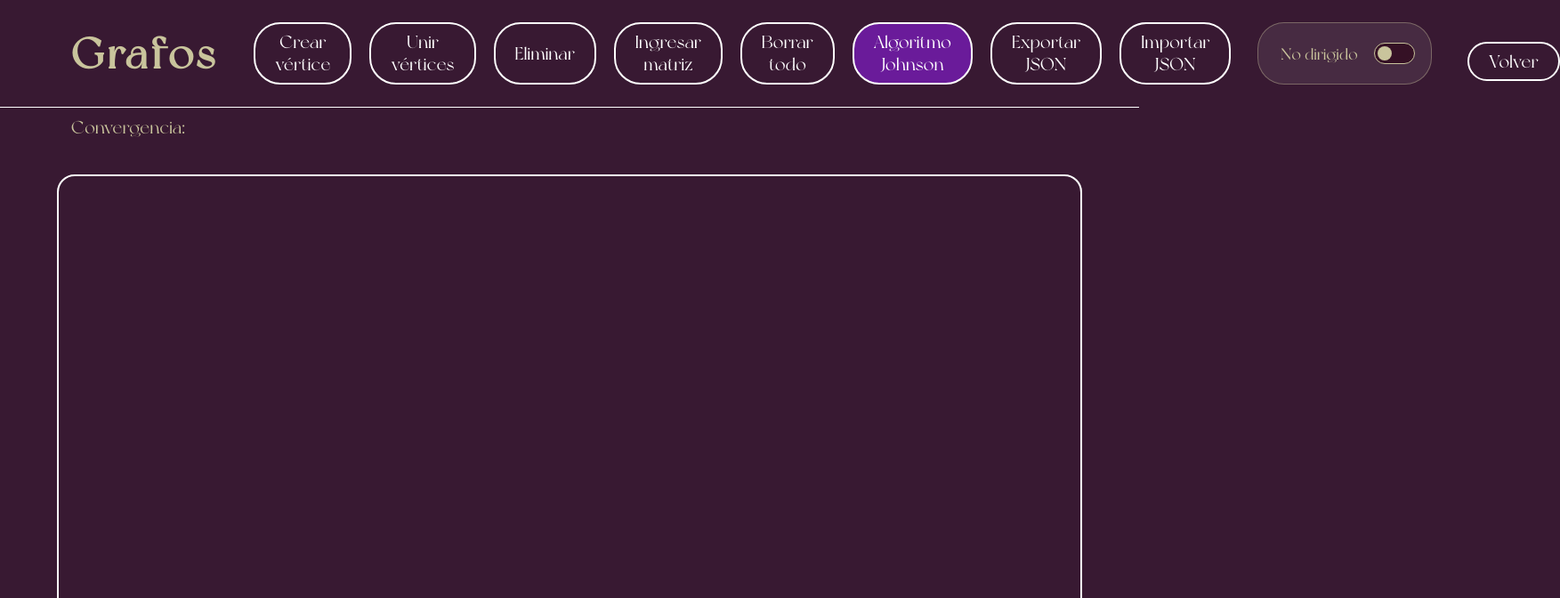
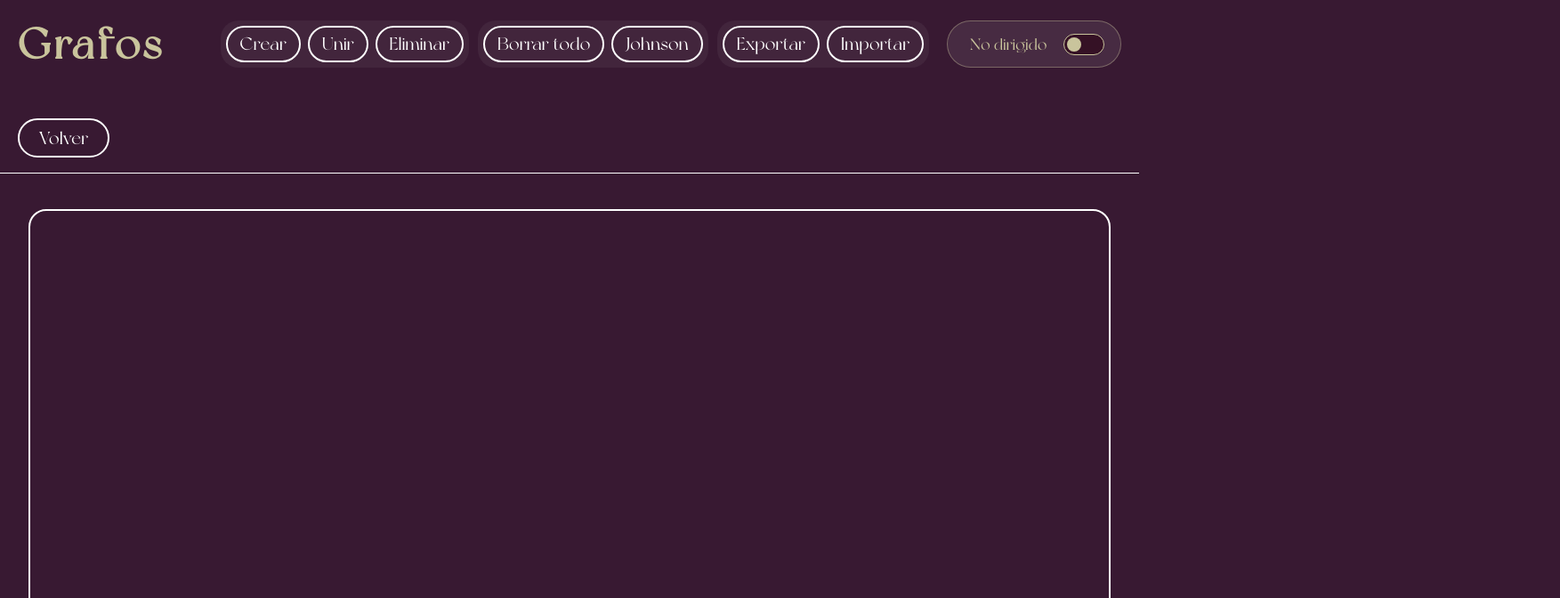
Before and after one commit to annetryoshka/Grafos, a Vue app: page /grafos in a window 1280 px wide. Shown: the top 672 px of the page at 89% size, 1753 px wide, since content can reach past the window. Built offline with nearby package versions, Linux system fonts and the light colour scheme.

Commit message:
arreglado del header y cosas del johnson

```diff
--- a/src/components/Grafos.vue
+++ b/src/components/Grafos.vue
@@ -8,21 +8,22 @@
       </div>
 
       <div class="header-center">
-        <button @click="modo = 'crear'">Crear vértice</button>
-        <button @click="modo = 'unir'">Unir vértices</button>
+      <div class="grupo">
+        <button @click="modo = 'crear'">Crear</button>
+        <button @click="modo = 'unir'">Unir</button>
         <button @click="modo = 'eliminar'">Eliminar</button>
-        <button @click="abrirModalMatriz">Ingresar matriz</button>
-        <button @click="borrarTodo">Borrar todo</button>
-        <button @click="ejecutarJohnson" style="background-color: #6a1b9a; color: white;">Algoritmo Johnson</button>
-        <button @click="exportarJSON">Exportar JSON</button>
-        <button @click="$refs.fileInput.click()">Importar JSON</button>
-          <input
-            ref="fileInput"
-            type="file"
-            accept=".json"
-            @change="importarJSON"
-            style="display:none"
-          />
+
+      </div>
+
+      <div class="grupo">
+        <button @click="borrarTodo" class="btn-danger">Borrar todo</button>
+        <button @click="ejecutarJohnson">Johnson</button>
+      </div>
+
+      <div class="grupo">
+        <button @click="exportarJSON">Exportar</button>
+        <button @click="$refs.fileInput.click()">Importar</button>
+      </div>
 
         <div class="opcion-grafo">
           <span class="label-texto">{{ dirigido ? "Dirigido" : "No dirigido" }}</span>
@@ -35,16 +36,6 @@
 
       <div class="header-right">
         <a href="/">Volver</a>
-      </div>
-
-    </div>
-
-    <div class="contador-convergencia">
-
-  Convergencia:
-
-  <div v-for="(v,i) in vectorConvergencia" :key="i">
-    {{ vertices[i]?.nombre }} → {{ v.toFixed(3) }}
       </div>
 
     </div>
@@ -60,6 +51,7 @@
       @mouseup="mouseupLienzo"
       @mousemove="mousemoveLienzo"
     >
+
 
 
   <div v-if="mostrarModalNombre" class="modal-overlay">
@@ -93,9 +85,9 @@
    @dblclick.stop="editarArista(index)">
   <path
     :d="calcularCurva(arista)"
-    stroke="white"
+    :stroke="esParteDelCamino(arista) ? '#ff1744' : 'white'"
     fill="transparent"
-    stroke-width="2"
+    :stroke-width="esParteDelCamino(arista) ? 4 : 2"
     :marker-end="arista.dirigido ? 'url(#arrow)' : ''"
     @click.stop="clickArista(index)"
     @dblclick.stop="editarArista(index)"
@@ -144,7 +136,7 @@
   {{ vertice.nombre }}
 </div>
 
-    </div
+    </div>
 
 <!-- PANEL INFERIOR -->
 <div class="panel-inferior">
@@ -215,9 +207,13 @@
     <tbody>
       <tr v-for="(fila, i) in resultadosJohnson" :key="i">
         <th style="background: #381932;">{{ vertices[i].nombre }}</th>
-        <td v-for="(dist, j) in fila" :key="j" :style="{ color: dist === '∞' ? '#ff6b6b' : '#63e6be' }">
-          {{ dist }}
-
+          <td
+            v-for="(dist, j) in fila.dist" :key="j" :style="{
+              color: dist === Infinity ? '#ff6b6b' : '#63e6be',
+              background: dist === obtenerMinimo(fila.dist) ? '#ffd70033' : 'transparent',
+              border: esDestinoFinal(i, j) ? '2px solid #ff1744' : 'none',
+              fontWeight: dist === obtenerMinimo(fila.dist) ? 'bold' : 'normal' }">
+            {{ dist === Infinity ? '∞' : dist.toFixed(2) }}
            </td>
       </tr>
     </tbody>
@@ -341,10 +337,6 @@
   </div>
 
 </div>
-
-<button @click="ejecutarJohnson" style="background-color: #6a1b9a; color: white;">Calcular Johnson</button>
-
-<input v-model="pesoTemporal" type="number" step="any" placeholder="Ej: -5" />
 </div>
 
 </template>
@@ -385,7 +377,8 @@ export default {
       matrizEditable: [],
       tamanoMatriz: 0,
 
-      resultadosJohnson: null
+      resultadosJohnson: null,
+      caminoResaltado: []
     }
   },
 
@@ -925,99 +918,165 @@ calcularConvergencia() {
 
 incrementarConvergencia(){
   this.vectorConvergencia = this.calcularConvergencia()
-}
-
 },
 
   ejecutarJohnson() {
   const n = this.vertices.length;
+
+  if (!this.dirigido) {
+    alert("Johnson solo funciona con grafos dirigidos");
+    return;
+  }
+
   if (n === 0) return alert("Crea algunos vértices primero");
 
-    // 1. Paso Bellman-Ford: Creamos un nodo ficticio conectado a todos con peso 0
-    // Esto sirve para calcular los "potenciales" h[i]
-    const h = Array(n + 1).fill(0);
-    const aristasConFicticio = [...this.aristas];
-
-    // Añadimos aristas desde un nodo imaginario (índice n) a todos los demás
+  // Normalizar aristas (importante)
+  const aristas = this.aristas.map(a => ({
+    origen: a.origen,
+    destino: a.destino,
+    peso: Number(a.peso)
+  }));
+
+  // Crear copia con nodo ficticio
+  const aristasConFicticio = [...aristas];
+
   for (let i = 0; i < n; i++) {
     aristasConFicticio.push({ origen: n, destino: i, peso: 0 });
   }
 
-    // Corremos Bellman-Ford para detectar ciclos negativos y obtener h
+  // Bellman-Ford
   const distanciasH = Array(n + 1).fill(Infinity);
   distanciasH[n] = 0;
 
-    for (let i = 0; i < n; i++) { // Relajación V veces
+  for (let i = 0; i < n; i++) {
     aristasConFicticio.forEach(a => {
-        if (distanciasH[a.origen] !== Infinity && distanciasH[a.origen] + a.peso < distanciasH[a.destino]) {
+      if (
+        distanciasH[a.origen] !== Infinity &&
+        distanciasH[a.origen] + a.peso < distanciasH[a.destino]
+      ) {
         distanciasH[a.destino] = distanciasH[a.origen] + a.peso;
       }
     });
   }
 
-    // Detectar si hay ciclo negativo
-    let tieneCicloNegativo = false;
-    aristasConFicticio.forEach(a => {
-      if (distanciasH[a.origen] !== Infinity && distanciasH[a.origen] + a.peso < distanciasH[a.destino]) {
-        tieneCicloNegativo = true;
-      }
-    });
-
-    if (tieneCicloNegativo) {
-      alert("⚠️ Error: Se detectó un ciclo negativo. Johnson no puede procesar esto.");
+  // Detectar ciclo negativo
+  for (let a of aristasConFicticio) {
+    if (
+      distanciasH[a.origen] !== Infinity &&
+      distanciasH[a.origen] + a.peso < distanciasH[a.destino]
+    ) {
+      alert("⚠️ Error: Se detectó un ciclo negativo.");
       return;
     }
-
-    // 2. Paso Dijkstra: Ahora que tenemos los potenciales h, corremos Dijkstra desde cada nodo
-    const potenciales = distanciasH.slice(0, n);
+  }
+
+  // Potenciales (sin nodo ficticio)
+  const h = distanciasH.slice(0, n);
+
+// Dijkstra desde cada nodo
 const matrizFinal = [];
+let resultadoOrigen = null;
 
 for (let i = 0; i < n; i++) {
-      matrizFinal.push(this.dijkstraJohnson(i, potenciales));
-    }
-
-    // Guardamos el resultado para mostrarlo en una tabla
+  const resultado = this.dijkstraJohnson(i, h, aristas);
+  matrizFinal.push(resultado);
+
+  // guardamos el resultado del nodo origen (ej: A = 0)
+  if (i === 0) {
+    resultadoOrigen = resultado;
+  }
+}
+
 this.resultadosJohnson = matrizFinal;
-  },
-
-  dijkstraJohnson(inicio, h) {
+
+// reconstruir camino desde el origen hasta el último nodo
+const destino = n - 1;
+const camino = this.reconstruirCamino(resultadoOrigen.prev, destino);
+
+this.caminoResaltado = camino; },
+
+dijkstraJohnson(inicio, h, aristas) {
   const n = this.vertices.length;
   const dist = Array(n).fill(Infinity);
   const visitado = Array(n).fill(false);
+  const prev = Array(n).fill(null);
+
   dist[inicio] = 0;
 
   for (let i = 0; i < n; i++) {
     let u = -1;
+
     for (let j = 0; j < n; j++) {
-        if (!visitado[j] && (u === -1 || dist[j] < dist[u])) u = j;
+      if (!visitado[j] && (u === -1 || dist[j] < dist[u])) {
+        u = j;
+      }
     }
 
     if (u === -1 || dist[u] === Infinity) break;
+
     visitado[u] = true;
 
-      this.aristas.forEach(a => {
-        let v = -1;
-        let pesoReal = a.peso;
-
-        if (a.origen === u) v = a.destino;
-        else if (!this.dirigido && a.destino === u) v = a.origen;
-
-        if (v !== -1) {
-          // LA MAGIA: Re-pesado de Johnson para que el peso siempre sea positivo
-          // w'(u,v) = w(u,v) + h(u) - h(v)
-          const pesoModificado = pesoReal + h[u] - h[v];
-          if (dist[u] + pesoModificado < dist[v]) {
-            dist[v] = dist[u] + pesoModificado;
+    aristas.forEach(a => {
+      if (a.origen === u) {
+        const v = a.destino;
+
+        // peso modificado SOLO para cálculo
+        const pesoMod = a.peso + h[u] - h[v];
+
+        if (dist[u] + pesoMod < dist[v]) {
+          dist[v] = dist[u] + pesoMod;
+
+          // 👇 GUARDAS EL CAMINO REAL
+          prev[v] = u;
         }
       }
     });
   }
 
-    // Devolvemos las distancias reales corrigiendo el re-pesado al final
-    return dist.map((d, idx) => d === Infinity ? "∞" : (d - h[inicio] + h[idx]).toFixed(2));
-  }
-//end methods
-}
+  // 🔥 CORREGIR distancias a reales
+  const distReal = dist.map((d, v) =>
+    d === Infinity ? Infinity : d - h[inicio] + h[v]
+  );
+
+  return { dist: distReal, prev };
+},
+
+esParteDelCamino(arista) {
+  for (let i = 0; i < this.caminoResaltado.length - 1; i++) {
+    if (
+      arista.origen === this.caminoResaltado[i] &&
+      arista.destino === this.caminoResaltado[i + 1]
+    ) {
+      return true;
+    }
+  }
+  return false;
+},
+
+reconstruirCamino(prev, destino) {
+  const camino = [];
+  let actual = destino;
+
+  while (actual !== null) {
+    camino.unshift(actual);
+    actual = prev[actual];
+  }
+
+  return camino;
+},
+
+obtenerMinimo(distancias) {
+  const numeros = distancias.filter(d => d !== Infinity);
+  if (numeros.length === 0) return Infinity;
+  return Math.min(...numeros);
+},
+
+esDestinoFinal(i, j) {
+  return i === 0 && j === this.vertices.length - 1;
+}
+}//end methods
+  }
+
 
 </script>
 
@@ -1048,7 +1107,8 @@ body {
   font-size: 45px;
   color: #c9c49c;
   justify-content: space-between; /* título a la izquierda, botón a la derecha */
-  padding: 25px 80px;
+  padding: 20px 20px;
+  flex-wrap: wrap;
   position: relative;
   background-color: #381932; /* color de fondo */
 }
@@ -1062,23 +1122,38 @@ body {
   letter-spacing: 4px;
 }
 
+@media (max-width: 768px) {
+  .header-left h1 {
+    font-size: 28px;
+  }
+}
+
 /* BOTONES CENTRALES */
 .header-center {
   display: flex;
-  gap: 20px;
+  gap: 10px;
+  flex-wrap: wrap;
+  justify-content: center;
 }
 
 .header-center button {
   background: transparent;
   border: 2px solid white;
   color: white;
-  padding: 8px 22px;
+  padding: 6px 14px;
   border-radius: 30px;
-  font-size: 15px;
+  font-size: 14px;
   cursor: pointer;
   font-family: fuente1, serif;
   font-size: 20px;
   transition: all 0.3s ease;
+}
+
+@media (max-width: 768px) {
+  .header-center button {
+    font-size: 12px;
+    padding: 5px 10px;
+  }
 }
 
 .header-center button:hover {
@@ -1126,6 +1201,14 @@ body {
   }
 }
 
+.grupo {
+  display: flex;
+  gap: 8px;
+  padding: 6px;
+  border-radius: 20px;
+  background: rgba(255,255,255,0.05);
+}
+
 .help-button{
  position: fixed;
  bottom: 25px;
@@ -1287,8 +1370,9 @@ body {
 }
 
 .lienzo {
-  width: 90%;
-  height: 500px;
+  width: 95%;
+  height: 60vh;
+  max-height: 600px;
   margin: 40px auto 0 auto;
   border: 2px solid white;
   border-radius: 20px;
@@ -1407,7 +1491,7 @@ body {
   border-radius:16px;
   color:white;
   box-shadow:0 10px 30px rgba(0,0,0,0.6);
-  width:600px;
+  width:90%;
   max-width:90vw;
 }
 
@@ -1492,7 +1576,8 @@ body {
 
 .panel-inferior{
   display: flex;
-  gap: 40px;
+  flex-direction: column;
+  gap: 20px;
   align-items: flex-start;
   margin-top: 25px;
   flex-wrap: wrap;
@@ -1503,6 +1588,7 @@ body {
 .matriz, .grados{
   width: 90%;
   margin: 30px auto;
+  overflow-x: auto;
   color: white;
   padding: 25px;
   flex: 2;
@@ -1533,6 +1619,7 @@ table{
   width:100%;
   border-collapse:separate;
   border-spacing:6px;
+  min-width: 600px;
 }
 
 td, th{
@@ -1735,10 +1822,19 @@ path{
   animation: dibujarLinea 0.4s ease forwards;
 }
 
+.btn-danger{
+  border: 2px solid #ff1744;
+  color: #ff1744;
+}
+
+.btn-danger:hover{
+  background: #ff1744;
+  color: white;
+}
+
 @keyframes dibujarLinea{
   to{
     stroke-dashoffset: 0;
   }
 }
-
 </style>
```
Lines whose indentation alone changed are shown as unchanged.
